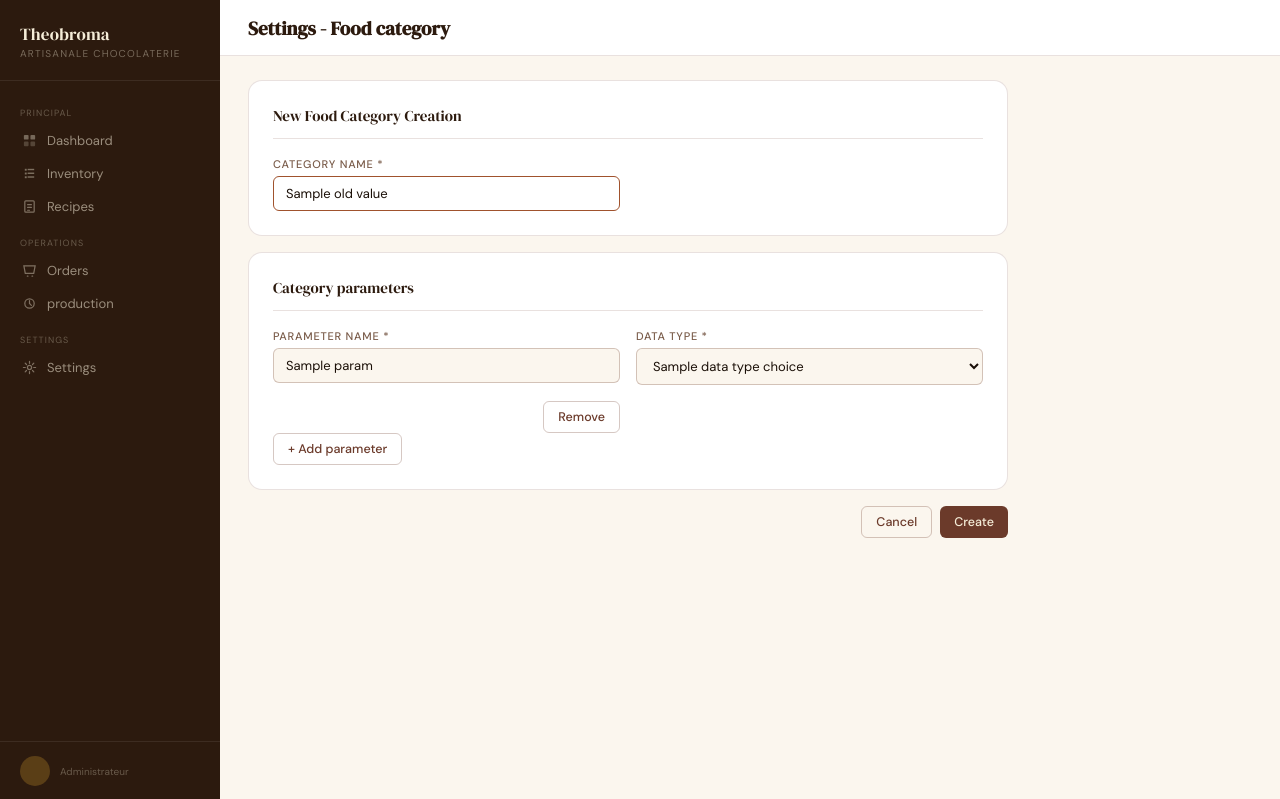
After one commit to RobotManYT/Theobroma, a Django app: template configuration/templates/category/form.html in a window 1280 px wide. The commit adds this page. Shown: the top 799 px of the page. Run offline with Django 5.2, Linux system fonts and the light colour scheme; the template is opened without the code that fills it: most values are stand-ins (such as "Sample title", 1, 10 or a date in 2020); some libraries are stand-ins or nearby versions.

Commit message:
started adding category

```diff
--- a/configuration/templates/category/category.html
+++ b/configuration/templates/category/category.html
@@ -1,7 +1,11 @@
 {% extends "base.html" %}
 
+{% block section %}Settings - Food category{% endblock %}
+
+{% block page_title %}Settings - Food category{% endblock %}
+
 {% block topbar_right %}
-    <a href="{% url 'configuration:unit_create' %}" class="btn btn-primary">
+    <a href="{% url 'configuration:category_create' %}" class="btn btn-primary">
         <svg width="12" height="12" viewBox="0 0 16 16" fill="none">
             <path d="M8 2v12M2 8h12" stroke="currentColor" stroke-width="2" stroke-linecap="round"/>
         </svg>
--- /dev/null
+++ b/configuration/templates/category/form.html
@@ -0,0 +1,141 @@
+{% extends "base.html" %}
+
+{% block section %}Settings - Food category{% endblock %}
+
+{% block page_title %}Settings - Food category{% endblock %}
+
+{% block content %}
+
+<div style="max-width: 760px;">
+    <form method="post">
+        {% csrf_token %}
+
+        <div class="form-card">
+            <div class="form-card-title">New Food Category Creation</div>
+            <div class="form-grid">
+                <div class="form-group">
+                    <label class="form-label" for="uname">Category name *</label>
+                    <input type="text"
+                           id="uname"
+                           name="name"
+                           class="form-control"
+                           placeholder="e.g.: Flour, Sugar, etc."
+                           value="{{ oldValue.name }}"
+                           required
+                           autofocus>
+                    {% if form.name.errors %}
+                        <span style="font-size: 11px; color: #A32D2D;">{{ form.name.errors.0 }}</span>
+                    {% endif %}
+                </div>
+            </div>
+        </div>
+
+        <div class="form-card">
+            <div class="form-card-title">Category parameters</div>
+
+            <div id="id_parameters">
+                {% for param in attribute_list %}
+                    <div class="form-grid parameter-row">
+                        <div class="form-group">
+                            <label class="form-label">Parameter name *</label>
+                            <input type="text"
+                                   name="param_name"
+                                   class="form-control"
+                                   placeholder="e.g.: Protein"
+                                   value="{{ param.name }}"
+                                   required>
+                        </div>
+
+                        <div class="form-group">
+                            <label class="form-label">Data type *</label>
+                            <select name="param_type" class="form-control" required>
+                                {% for value, label in data_type_choices %}
+                                    <option value="{{ value }}"
+                                        {% if param.data_type == value %}selected{% endif %}>
+                                        {{ label }}
+                                    </option>
+                                {% endfor %}
+                            </select>
+                        </div>
+
+                        <div class="form-group" style="display:flex; align-items:end;">
+                            <button type="button" class="btn btn-secondary remove-param">
+                                Remove
+                            </button>
+                        </div>
+                    </div>
+                {% endfor %}
+            </div>
+
+            <button type="button" id="id_add_param" class="btn btn-secondary">
+                + Add parameter
+            </button>
+        </div>
+
+        <input type="hidden" name="req_path" value="{{ request.path }}">
+        <input type="hidden" name="redirect_url" value="{{ redirect_url }}">
+
+        <div class="form-actions" style="border: none; padding-top: 0;">
+            <a href="{{ redirect_url }}" class="btn btn-secondary">
+                Cancel
+            </a>
+            <button type="submit" class="btn btn-primary">Create</button>
+        </div>
+    </form>
+</div>
+
+<script>
+    const parameters = document.getElementById("id_parameters");
+    const add_param = document.getElementById("id_add_param");
+
+    const data_types = [
+        {% for value, label in data_type_choices %}
+            { value: "{{ value }}", label: "{{ label }}" },
+        {% endfor %}
+    ];
+
+    function addParameter() {
+        const row = document.createElement("div");
+        row.className = "form-grid parameter-row";
+
+        let options = data_types.map(type =>
+            `<option value="${type.value}">${type.label}</option>`
+        ).join("");
+
+        row.innerHTML = `
+            <div class="form-group">
+                <label class="form-label">Parameter name *</label>
+                <input type="text"
+                       name="param_name"
+                       class="form-control"
+                       placeholder="e.g.: Protein"
+                       required>
+            </div>
+
+            <div class="form-group">
+                <label class="form-label">Data type *</label>
+                <select name="param_type" class="form-control" required>
+                    ${options}
+                </select>
+            </div>
+
+            <div class="form-group" style="display:flex; align-items:end;">
+                <button type="button" class="btn btn-secondary remove-param">
+                    Remove
+                </button>
+            </div>
+        `;
+
+        parameters.appendChild(row);
+    }
+
+    add_param.addEventListener("click", addParameter);
+
+    parameters.addEventListener("click", function(event) {
+        if (event.target.classList.contains("remove-param")) {
+            event.target.closest(".parameter-row").remove();
+        }
+    });
+</script>
+
+{% endblock %}
--- a/configuration/templates/unit/form.html
+++ b/configuration/templates/unit/form.html
@@ -1,4 +1,8 @@
 {% extends "base.html" %}
+
+{% block section %}Settings - Units{% endblock %}
+
+{% block page_title %}Settings - Units{% endblock %}
 
 {% block content %}
 
--- a/configuration/templates/unit/unit.html
+++ b/configuration/templates/unit/unit.html
@@ -1,4 +1,8 @@
 {% extends "base.html" %}
+
+{% block section %}Settings - Units{% endblock %}
+
+{% block page_title %}Settings - Units{% endblock %}
 
 {% block topbar_right %}
     <a href="{% url 'configuration:unit_create' %}" class="btn btn-primary">
```
Also changed, not shown: configuration/models.py (+39 -1 lines), configuration/urls.py (+5 -2 lines), configuration/views.py (+41 -3 lines), configuration/migrations/0004_alter_unit_id_alter_unittype_id_foodcategory_and_more.py (added).
